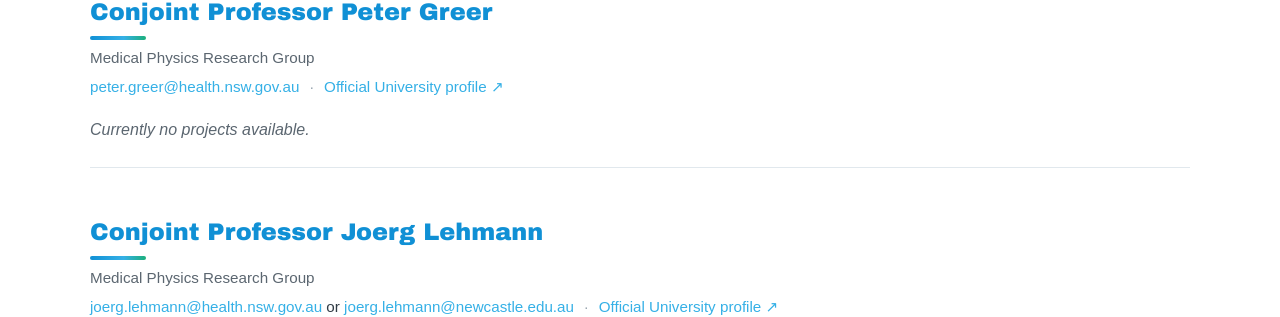
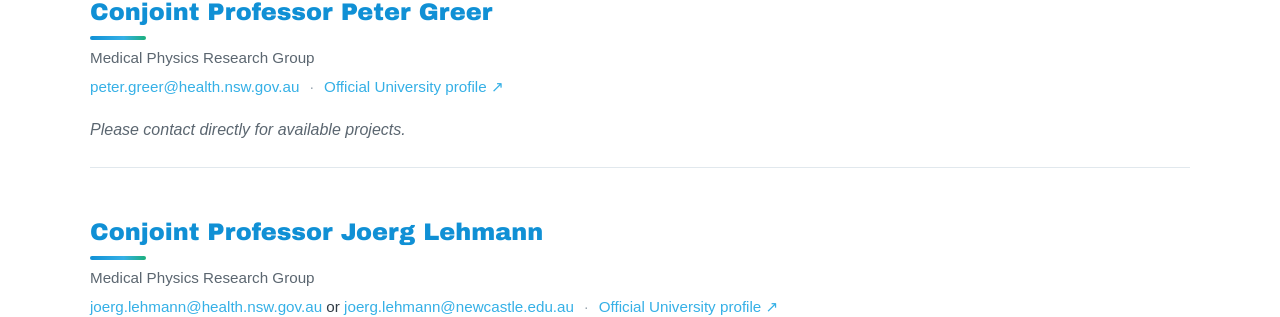
Before and after one commit to NewyPhysics/unofficial_homepage, a Jekyll site: the page built from pages/undergraduate-research.html, in a window 1280 px wide and 900 px high, scrolled down 4533 px. Shown: the part 139-456 px from the top of the window. Built offline with Jekyll 4.4.1, drawn with Linux system fonts in a browser that asks for light colours.

Commit message:
Peter Greer: please contact directly for available projects
Co-Authored-By: Claude Opus 5.5 <noreply@anthropic.com>
Claude-Session: https://claude.ai/code/session_01LYcBCLwvG5rvH6dJMd99nN

```diff
--- a/_data/research_projects.yml
+++ b/_data/research_projects.yml
@@ -191,7 +191,7 @@ supervisors:
     email: "peter.greer@health.nsw.gov.au"
     profile: "https://www.newcastle.edu.au/profile/peter-greer"
     group: "Medical Physics Research Group"
-    note: "Currently no projects available."
+    note: "Please contact directly for available projects."
     projects: []
 
   - name: "Conjoint Professor Joerg Lehmann"
```
